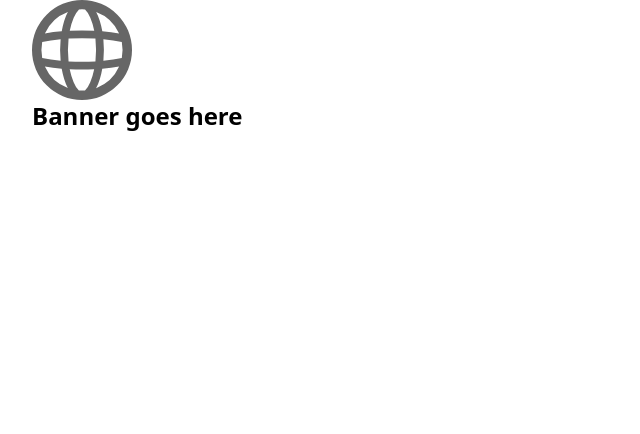
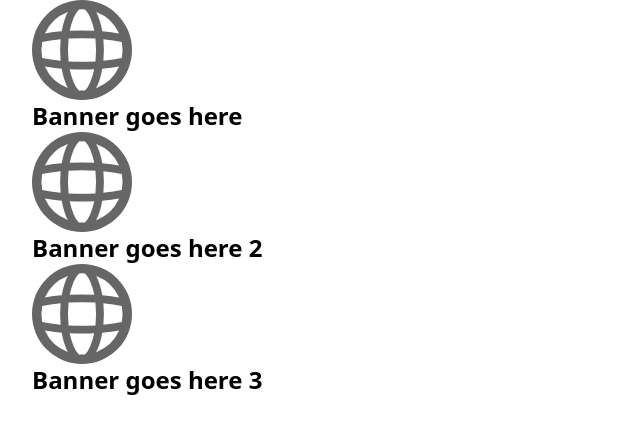
Before and after one commit to alekspanteli/my-app, a Next.js app: page / in a window 1280 px wide. Shown: the top 434 px of the page, without its empty margins (0-640 px from the left). Built offline with nearby package versions, Linux system fonts and the light colour scheme.

Commit message:
Update Banner component to accept dynamic header text; add multiple Banner instances in Home page and create BannerChildren component for child rendering.

```diff
--- /dev/null
+++ b/app/components/banner-children.tsx
@@ -0,0 +1,5 @@
+import { type PropsWithChildren } from "react";
+
+export default function BannerChildren({ children }: PropsWithChildren<{ children: React.ReactNode }>) {
+  return <div>{children}</div>;
+}
--- a/app/components/banner.tsx
+++ b/app/components/banner.tsx
@@ -1,11 +1,11 @@
 import Image from "next/image";
 const logo = "/globe.svg";
 
-export default function Banner() {
+export default function Banner({ headerText }: { headerText: string }) {
   return (
     <header>
       <Image src={logo} alt="Logo" width={100} height={100} />
-      <h1 className="text-2xl font-bold">Banner goes here</h1>
+      <h1 className="text-2xl font-bold">{headerText}</h1>
     </header>
   );
 }
--- a/app/page.tsx
+++ b/app/page.tsx
@@ -3,7 +3,9 @@ import Banner from "./components/banner";
 export default function Home() {
   return (
     <div className="container">
-      <Banner />
+      <Banner headerText="Banner goes here"/>
+      <Banner headerText="Banner goes here 2"/>
+      <Banner headerText="Banner goes here 3"/>
     </div>
   );
 }
```
